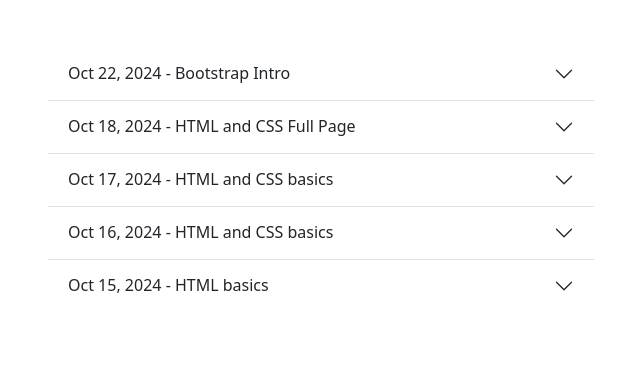
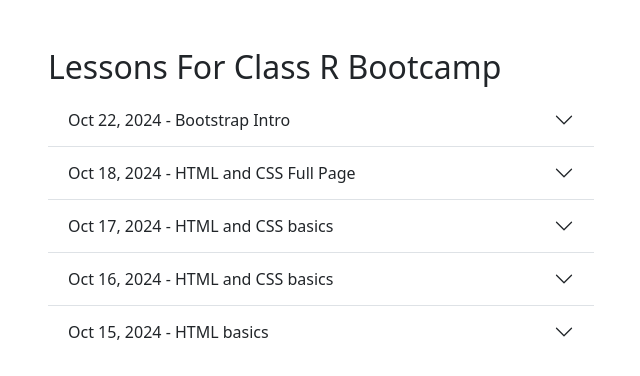
Before and after one commit to coolmindcodes/coolmindcodes.github.io, a plain HTML site: page index.html in a window 1280 px wide. Shown: the whole page, without its empty margins (319-959 px from the left). Drawn offline with nearby package versions, Linux system fonts and the light colour scheme.

Commit message:
Added title

```diff
--- a/index.html
+++ b/index.html
@@ -12,7 +12,8 @@
 <div class="container mt-5 vh-100 align-items-center">
    <div class="row d-flex justify-content-center">
        <div class="col-sm-6 ">
-            <div class="accordion accordion-flush" id="accordionFlushExample">
+           <h2>Lessons For Class R Bootcamp</h2>
+           <div class="accordion accordion-flush" id="accordionFlushExample">
         <div class="accordion-item">
             <h2 class="accordion-header" id="flush-headingOne">
                 <button class="accordion-button collapsed" type="button" data-bs-toggle="collapse"
```
